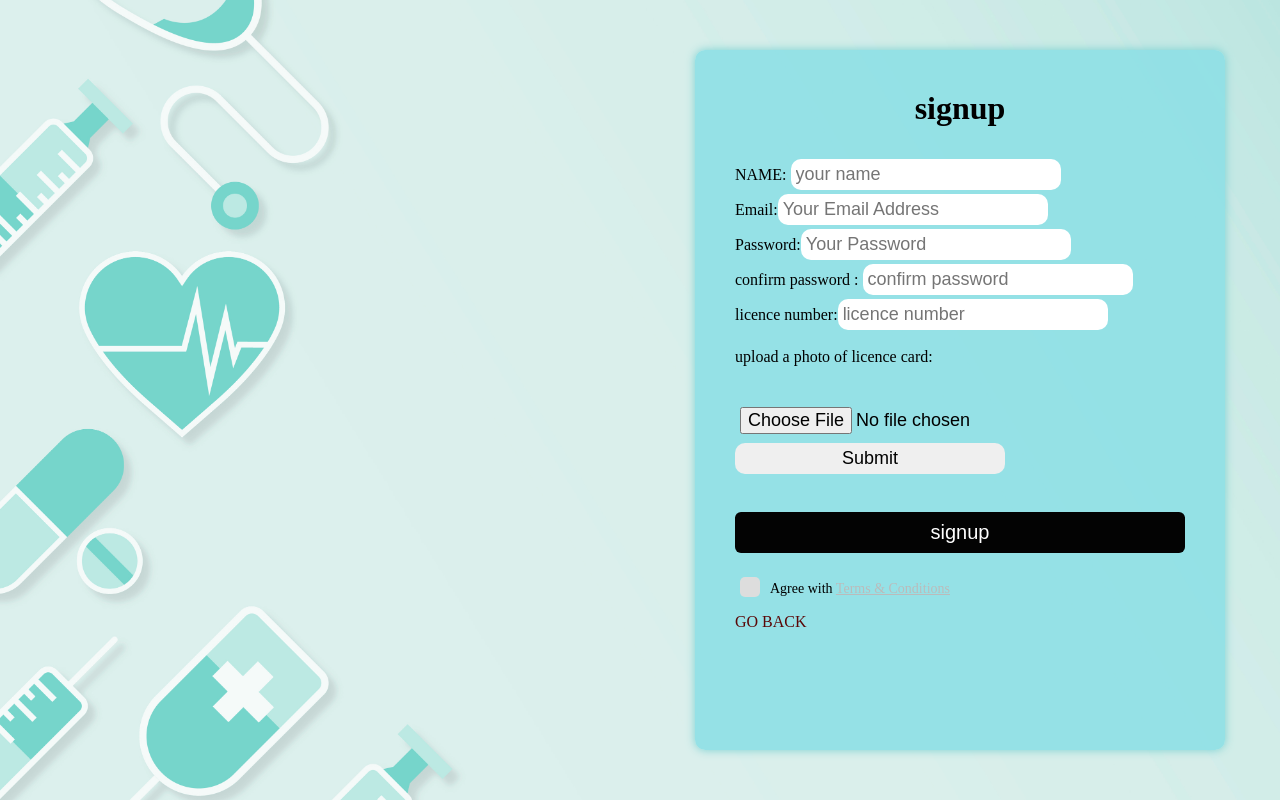
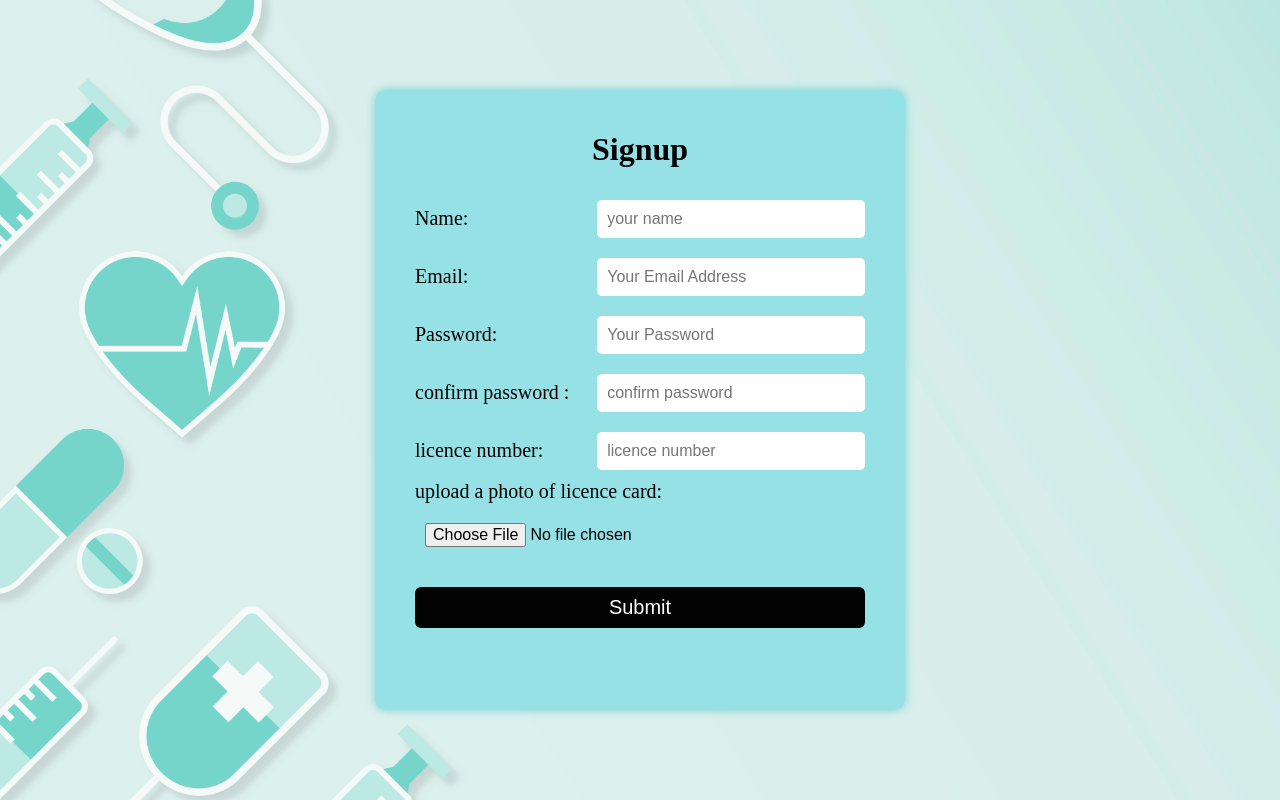
Before and after one commit to anshulakotiya/EPICS, a Django app: page /signup_doctor/ in a window 1280 px wide. Run offline with Django 3.2, Linux system fonts and the light colour scheme.

Commit message:
doctore signup

```diff
--- a/health/static/css/style.css
+++ b/health/static/css/style.css
@@ -166,16 +166,16 @@ span a {
 .form-box2{
 	background-color: rgba(143, 224, 229, 0.918);
 	margin: auto auto;
-	padding: 40px;
+	padding: 20px 40px;
 	border-radius: 10px;
 	box-shadow: 0 0 10px rgb(122, 209, 209);
 	position: absolute ;
 	top: 0;
 	bottom: 0;
-	left: 50%;
+	left: 0;
 	right: 0;
 	width: 450px;
-	height: 620px;
+	height: 580px;
 }
 .form-box2:before {
 
@@ -190,21 +190,6 @@ span a {
 	bottom: 0;
 	z-index: -1;
 	display: block;
-}
-.form-box2 .header-text {
-	font-size: 32px;
-	font-weight: 600;
-	padding-bottom: 30px;
-	text-align:center;
-}
-.form-box2 input {
-	margin: 2px 0px;
-	border: none;
-	padding: 5px;
-	border-radius: 10px;
-	width: 60%;
-	font-size: 18px;
-	font-family: sans-serif;
 }
 .form-box2 input[type=checkbox] {
 	display:none;
@@ -384,11 +369,6 @@ span a {
     margin-bottom : auto;
     padding-bottom:auto;
 }
-.font-20{
-    font-size:20px;
-}
-
-
 .container-g {
             height: 555px;
             float: none;
--- a/health/templates/signup_doctor.html
+++ b/health/templates/signup_doctor.html
@@ -1,25 +1,47 @@
 {% extends 'basic.html' %}
 {% block body %}
 <div class="form-box2">
+    <h1 align="center">
+        Signup
+    </h1>
     <div class="header-text">
-        signup
     </div>
-    NAME: <input placeholder="your name " type="text"><br>
-    Email:<input placeholder="Your Email Address" type="text" required><br>
-    Password:<input placeholder="Your Password" type="password" required><br>
-    confirm password : <input placeholder="confirm password " type="text"> <input id="terms" type="checkbox" required><br>
-    licence number:<input placeholder="licence number" type="text" required><br>
-    <p> upload a photo of licence card:</p><br>
-
-    <form action="/action_page.php">
-        <input type="file" id="myFile" name="filename">
-        <input type="submit">
+    <form action="/signup_doctor/" method="post">
+        <table cellpadding="0" cellspacing="0" class="font-20 w-100">
+            <tr>
+                <td> Name:</td>
+                <td><input class="form-input" placeholder="your name " type="text"></td>
+            </tr>
+            <tr>
+                <td> Email:</td>
+                <td><input class="form-input" placeholder="Your Email Address" required type="text"></td>
+            </tr>
+            <tr>
+                <td> Password:</td>
+                <td><input class="form-input" placeholder="Your Password" required type="password"></td>
+            </tr>
+            <tr>
+                <td> confirm password :</td>
+                <td><input class="form-input" placeholder="confirm password " type="text"></td>
+            </tr>
+            <tr>
+                <td> licence number:</td>
+                <td><input class="form-input" placeholder="licence number" required type="text"></td>
+            </tr>
+            <tr>
+                <td colspan="2">upload a photo of licence card:</td>
+            </tr>
+            <tr>
+                <td colspan="2" align="center">
+                    <input class="form-input" id="myFile" name="filename" type="file">
+                </td>
+            </tr>
+            <tr>
+                <td align="center" colspan="2">
+                    <button> Submit </button>
+                </td>
+            </tr>
+        </table>
     </form>
-    <a href="login page 1 .html">
-        <button>signup</button>
-    </a>
-    <label for="terms"></label><span>Agree with <a href="#"> Terms & Conditions</a></span>
-    <P></P>
-    <a href="login page 1 .html" style="color: rgb(90, 7, 7); text-decoration: none;">GO BACK</a>
 </div>
 {% endblock %}
--- a/health/views.py
+++ b/health/views.py
@@ -1,6 +1,5 @@
 import os
 import random
-
 import easyocr
 from PIL import ImageFont, Image, ImageDraw
 from django.conf import settings
```
Also changed, not shown: health/static/css/gk.css (deleted, +0 -66 lines), db.sqlite3, media/captcha.jpg.
